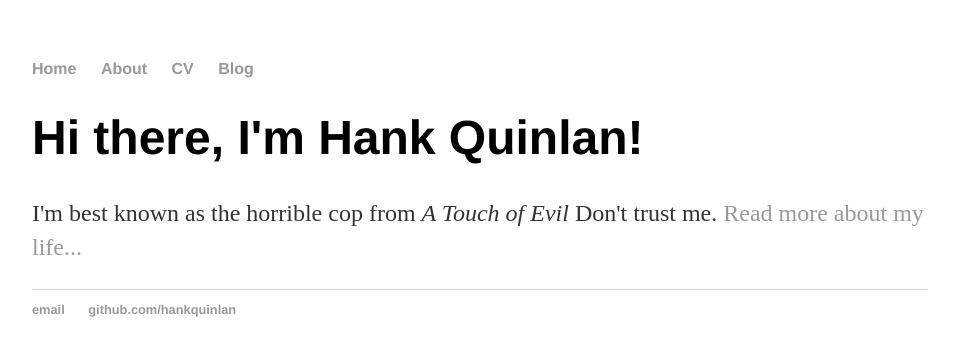
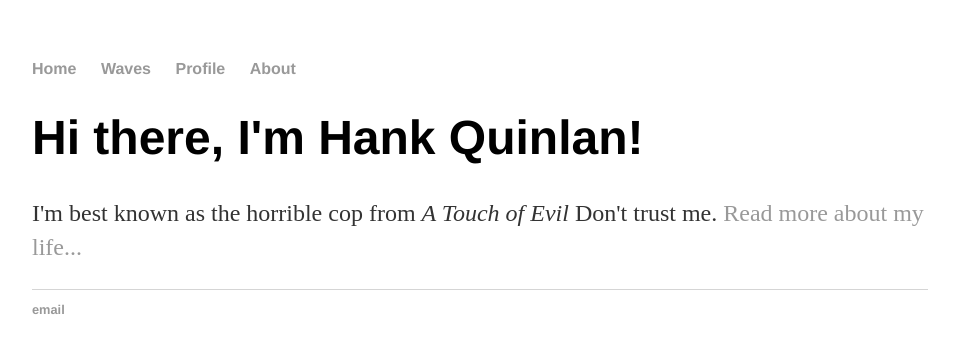
Before and after one commit to the-waves/the-waves.github.io, a Jekyll site: the page built from index.html, in a window 1280 px wide. Shown: the top 356 px of the page, without its empty margins (160-1115 px from the left). Built offline with Jekyll 4.4.1, drawn with Linux system fonts in a browser that asks for light colours.

Commit message:
Update default.html

```diff
--- a/_layouts/default.html
+++ b/_layouts/default.html
@@ -9,9 +9,10 @@
 			<nav>
 	    		<ul>
 	        		<li><a href="/">Home</a></li>
-		        	<li><a href="/about">About</a></li>
-	        		<li><a href="/cv">CV</a></li>
-	        		<li><a href="/blog">Blog</a></li>
+		        	<li><a href="/Waves">Waves</a></li>
+	        		<li><a href="/Profile">Profile</a></li>
+	        		<li><a href="/About">About</a></li>
+
 	    		</ul>
 			</nav>
 			<div class="container">
@@ -21,8 +22,7 @@
 			</div><!-- /.container -->
 			<footer>
 	    		<ul>
-	        		<li><a href="mailto:hankquinlanhub@gmail.com">email</a></li>
-	        		<li><a href="https://github.com/hankquinlan">github.com/hankquinlan</a></li>
+	        		<li><a href="mailto:travalwaves@gmail.com">email</a></li>
 				</ul>
 			</footer>
 		</body>
```
